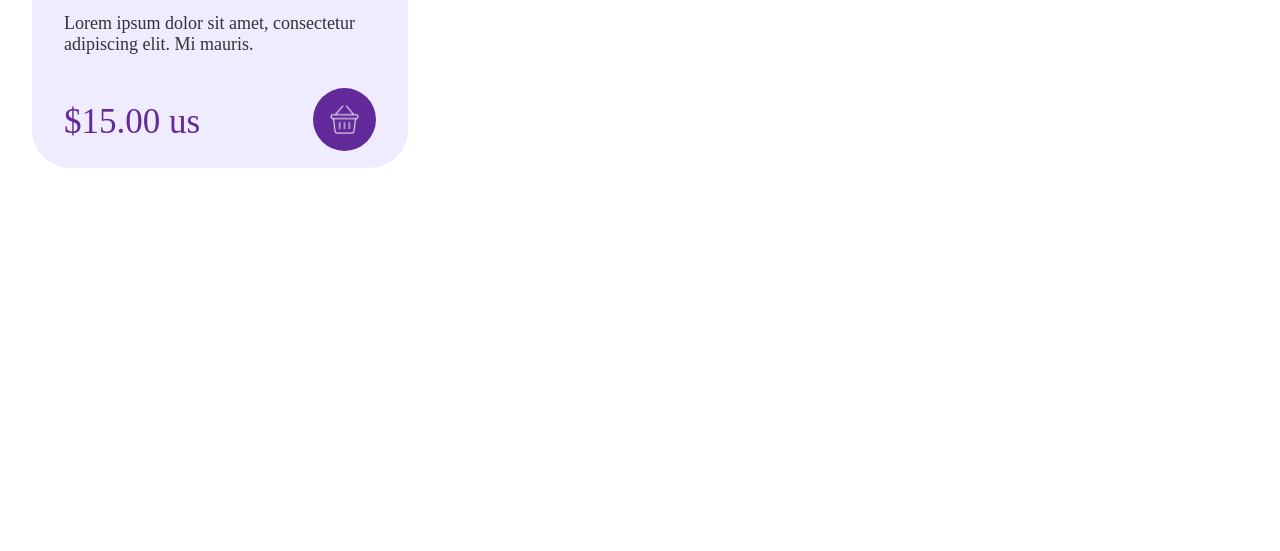
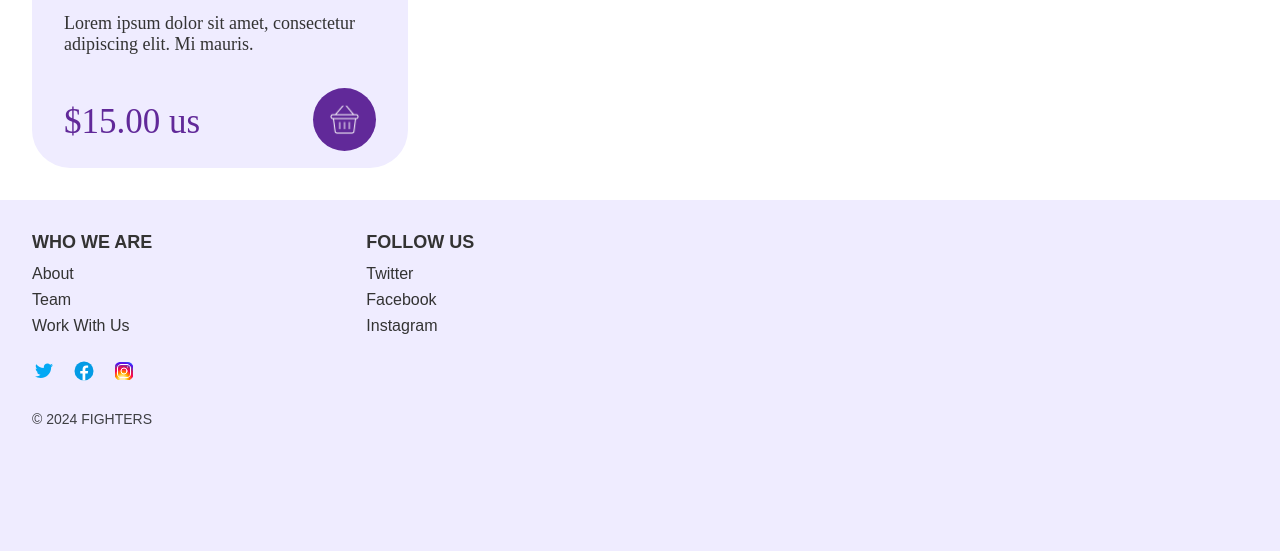
Before and after one commit to AtheerAzaizeh/Fighter_Shop, a plain HTML site: page index.html in a window 1280 px wide. Shown: the part 2220-2771 px from the top of the page. Before the commit the page ends 2420 px from the top, so only its background shows below. Drawn offline with Linux system fonts and the light colour scheme.

Commit message:
First Build For Structure Of Footer Page & Transform For Cards - index.html style.css

```diff
--- a/css/style.css
+++ b/css/style.css
@@ -139,6 +139,12 @@ nav a:hover{
   height: 496px;
   border-radius: 38px;
   background-color: #EFECFF;
+  transition: transform 0.2s ease-in-out;
+}
+
+.Carditem:hover{
+  cursor: pointer;
+  transform: scale(1.05);
 }
 
 #cardimg{
@@ -173,6 +179,14 @@ nav a:hover{
   height: 20px;
   background-size: 23px 20px;
   background-repeat: no-repeat;
+
+}
+
+.ellipse-heart:hover{
+  cursor: pointer;
+  .love-icon{
+    background-image: url("../images/icons/love-red.png");
+  }
 }
 
 .card-container h3 , .card-container p , .price{
@@ -240,3 +254,75 @@ nav a:hover{
   bottom: 15px;
   right: 32px;
 }
+
+.addcard-icon:hover{
+  cursor: pointer;
+  .basket-icon{
+    filter: brightness(1) invert(0);
+  }
+}
+
+
+
+footer {
+  background-color: #EFECFF;
+  padding: 32px;
+  height: 287px;
+}
+.footer-container {
+  display: flex;
+  justify-content: flex-start;
+  flex-wrap: wrap;
+}
+
+.footer-col{
+  padding-right: 214px;
+}
+
+.footer-col h3 {
+  font-family: Nunito, sans-serif;
+  font-weight: 700;
+  font-size: 18px;
+  color: #333333;
+  margin-bottom: 12px;
+}
+
+.footer-col ul {
+  list-style: none;
+}
+
+.footer-col ul li + li {
+  margin-top: 8px;
+}
+
+.footer-col ul li a {
+  font-family: Nunito, sans-serif;
+  font-size: 16px;
+  font-weight: 400;
+  color: #333333;
+  text-decoration: none;
+}
+
+.footer-col ul li a:hover {
+  text-decoration: underline;
+}
+
+.footer-social {
+  margin-top: 24px;
+  display: flex;
+  gap: 16px;
+}
+.footer-social a img {
+  width: 24px;
+  height: 24px;
+}
+
+.footer-copy {
+  margin-top: 24px;
+  text-align: start;
+}
+.footer-copy p {
+  font-family: Nunito, sans-serif;
+  font-size: 14px;
+  color: #3e3f43;
+}
--- a/index.html
+++ b/index.html
@@ -118,6 +118,34 @@
         </div>
       </div>
     </main>
+    <footer>
+      <div class="footer-container">
+        <div class="footer-col">
+          <h3>WHO WE ARE</h3>
+          <ul>
+            <li><a href="#">About</a></li>
+            <li><a href="#">Team</a></li>
+            <li><a href="#">Work With Us</a></li>
+          </ul>
+        </div>
+        <div class="footer-col" id="footer-col2">
+          <h3>FOLLOW US</h3>
+          <ul>
+            <li><a href="https://twitter.com" target="_blank" rel="noopener">Twitter</a></li>
+            <li><a href="https://facebook.com" target="_blank" rel="noopener">Facebook</a></li>
+            <li><a href="https://instagram.com" target="_blank" rel="noopener">Instagram</a></li>
+          </ul>
+        </div>
+      </div>
+      <div class="footer-social">
+        <a href="https://twitter.com" target="_blank"><img src="images/icons/twitter.svg" alt="Twitter"></a>
+        <a href="https://facebook.com" target="_blank"><img src="images/icons/facebook.svg" alt="Facebook"></a>
+        <a href="https://instagram.com" target="_blank"><img src="images/icons/instagram.svg" alt="Instagram"></a>
+      </div>
+      <div class="footer-copy">
+        <p>© 2024 FIGHTERS</p>
+      </div>
+    </footer>
   </div>
 </body>
 </html>
```
Also changed, not shown: images/icons/facebook.svg (added), images/icons/instagram.svg (added), images/icons/love-red.png (added), images/icons/twitter.svg (added).
